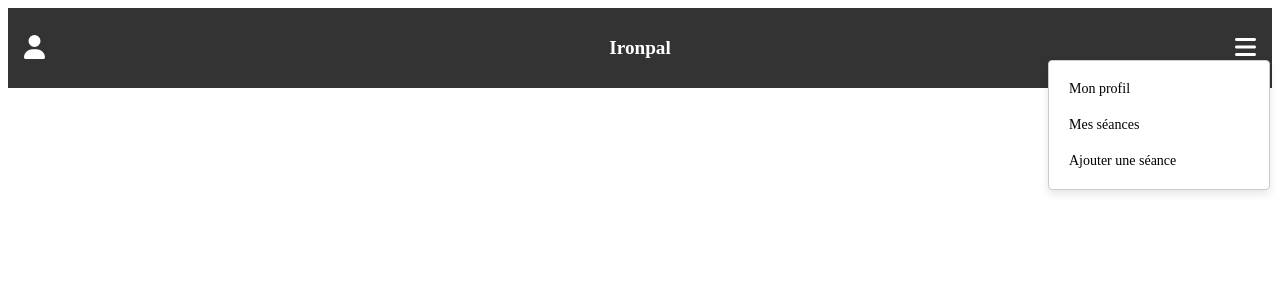
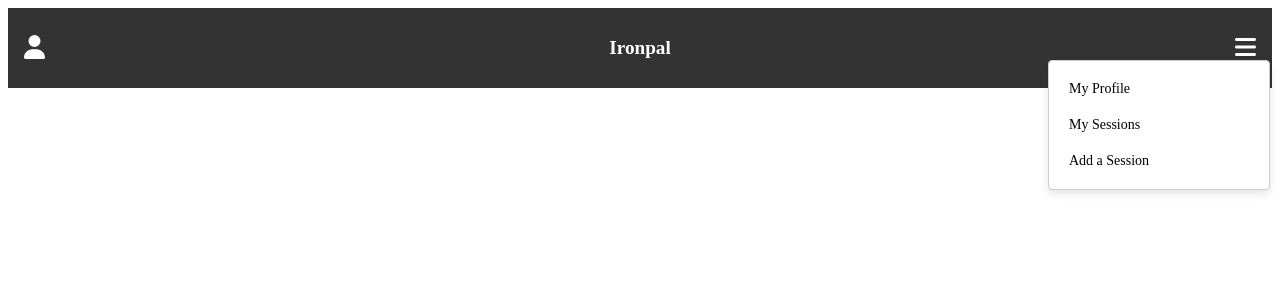
Before and after one commit to Browaeys-Gerin-Valerian/ironpal, a React (Vite) app in the folder frontend/: page / in a window 1280 px wide. Both pictures are taken after a click on the button 1245 px from the left and 48 px from the top of the page. Shown: the top 300 px of the page. Built offline with nearby package versions, Linux system fonts and the light colour scheme.

Commit message:
englishCode

```diff
--- a/frontend/src/App.tsx
+++ b/frontend/src/App.tsx
@@ -12,7 +12,7 @@ const App: React.FC = () => {
     <div>
       <Nav />
       <main>
-        {/* Contenu principal de l'application */}
+        {/* */}
       </main>
     </div>
   );
--- a/frontend/src/components/Nav.tsx
+++ b/frontend/src/components/Nav.tsx
@@ -6,24 +6,24 @@ import './Nav.css';
 
 const Nav: React.FC = () => {
   const [showPopup, setShowPopup] = useState(false);
-  const [showMenu, setShowMenu] = useState(false); // État pour le menu hamburger
+  const [showMenu, setShowMenu] = useState(false);
   const popupRef = useRef<HTMLDivElement>(null);
-  const menuRef = useRef<HTMLDivElement>(null); // Référence pour le menu
-  const hamburgerButtonRef = useRef<HTMLButtonElement>(null); // Référence pour le bouton hamburger
+  const menuRef = useRef<HTMLDivElement>(null);
+  const hamburgerButtonRef = useRef<HTMLButtonElement>(null);
 
-  // Fonction pour basculer l'affichage de la popup (bonhomme)
+  // Function to toggle the visibility of the profile popup
   const togglePopup = () => {
     setShowPopup(!showPopup);
   };
 
-  // Fonction pour basculer l'affichage du menu hamburger
+  // Function to toggle the visibility of the hamburger menu
   const toggleMenu = () => {
-    setShowMenu(!showMenu); // Bascule l'état d'affichage du menu
+    setShowMenu(!showMenu); // Toggles the state of menu visibility
   };
 
-  // Fermer la popup ou le menu lorsque l'utilisateur clique en dehors
+  // Close the popup or menu when the user clicks outside of them
   const handleClickOutside = (event: MouseEvent) => {
-    // Vérifie si l'utilisateur clique en dehors de la popup et du bouton hamburger
+    // Check if the user clicked outside the menu and hamburger button
     if (
       menuRef.current &&
       !menuRef.current.contains(event.target as Node) &&
@@ -33,12 +33,13 @@ const Nav: React.FC = () => {
       setShowMenu(false);
     }
 
+    // Check if the user clicked outside the profile popup
     if (popupRef.current && !popupRef.current.contains(event.target as Node)) {
       setShowPopup(false);
     }
   };
 
-  // Attacher l'événement global pour gérer les clics en dehors de la popup/menu
+  // Attach global event listener to detect clicks outside of the popup/menu
   useEffect(() => {
     document.addEventListener('mousedown', handleClickOutside);
     return () => {
@@ -48,38 +49,38 @@ const Nav: React.FC = () => {
 
   return (
     <header className="nav-header">
-      {/* Icône de bonhomme à gauche avec l'événement de clic */}
+      {/* User icon on the left with a click event */}
       <button className="nav-button" onClick={togglePopup}>
         <FontAwesomeIcon icon={faUser} className="nav-icon" />
       </button>
 
-      {/* Popup qui s'affiche lorsqu'on clique sur l'icône */}
+      {/* Popup that appears when clicking on the user icon */}
       {showPopup && (
         <div className="profile-popup" ref={popupRef}>
           <ul>
-            <li>Modifier mes données personnelles</li>
-            <li>Me déconnecter</li>
+            <li>Modify personal information</li>
+            <li>Log out</li>
           </ul>
         </div>
       )}
 
-      {/* Logo au centre */}
+      {/* Center logo */}
       <div className="nav-logo">
         <h1>Ironpal</h1>
       </div>
 
-      {/* Icône de menu (hamburger) à droite avec l'événement de clic */}
+      {/* Hamburger icon on the right with a click event */}
       <button className="nav-button" ref={hamburgerButtonRef} onClick={toggleMenu}>
         <FontAwesomeIcon icon={faBars} className="nav-icon" />
       </button>
 
-      {/* Menu déroulant vertical qui s'affiche juste en dessous du hamburger */}
+      {/* Vertical dropdown menu that appears below the hamburger icon */}
       {showMenu && (
         <div className="hamburger-popup" ref={menuRef}>
           <ul>
-            <li>Mon profil</li>
-            <li>Mes séances</li>
-            <li>Ajouter une séance</li>
+            <li>My Profile</li>
+            <li>My Sessions</li>
+            <li>Add a Session</li>
           </ul>
         </div>
       )}
```
